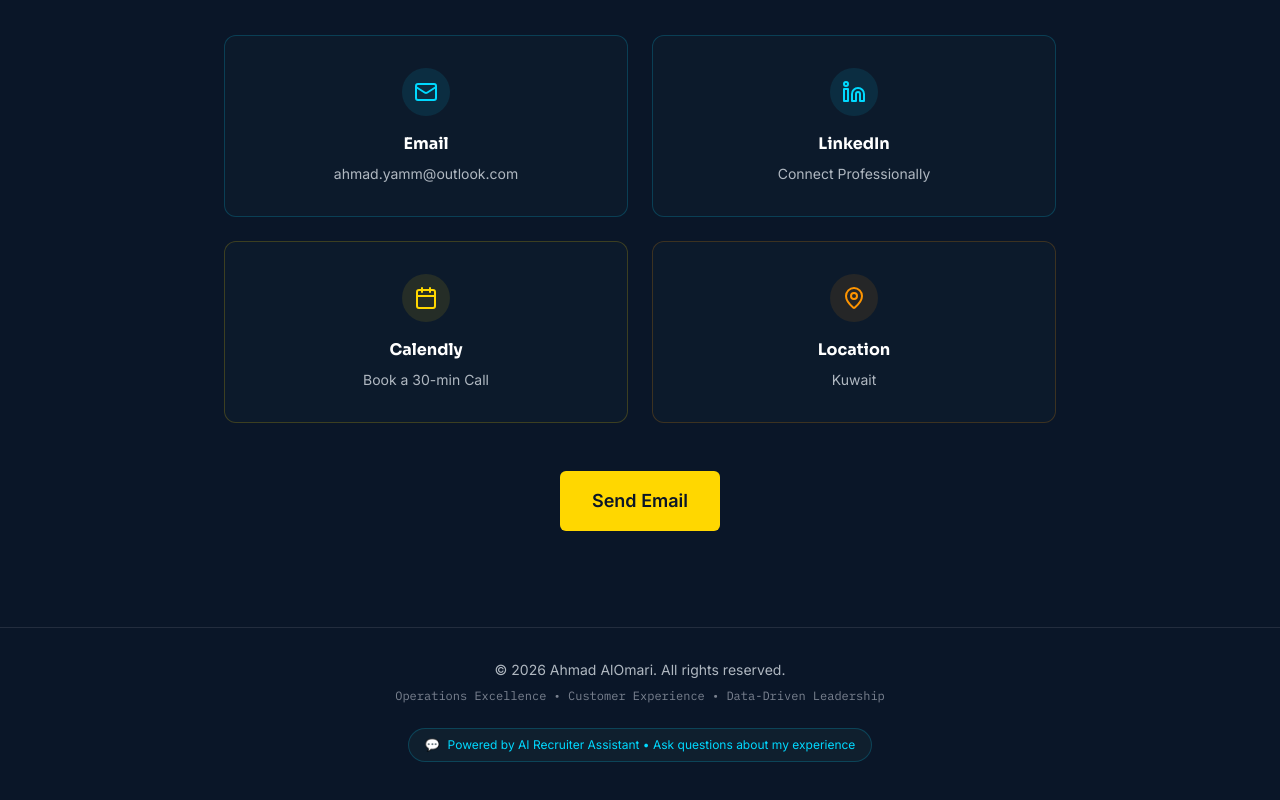
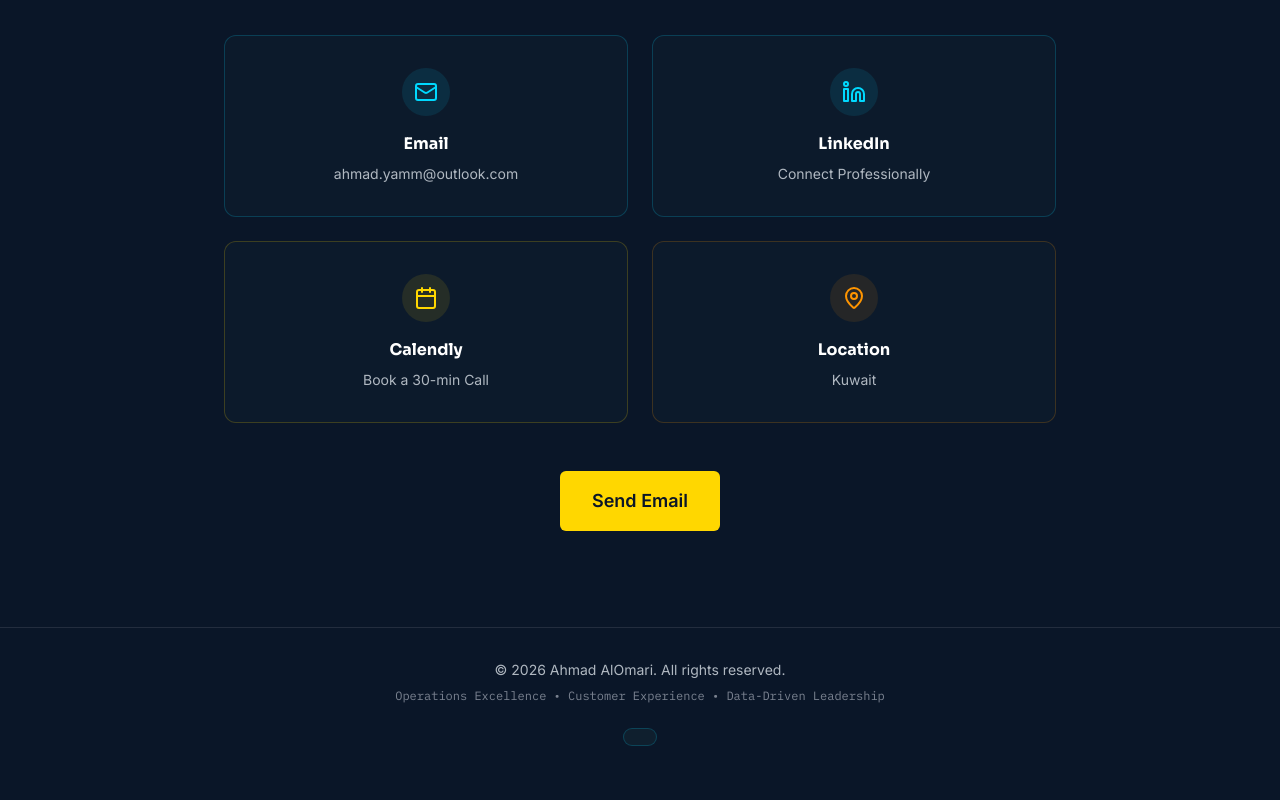
Before and after one commit to Dec1312/My-website, a React (Vite) app: page / in a window 1280 px wide. Shown: the part 4907-5707 px from the top of the page. Built offline with nearby package versions, Linux system fonts and the light colour scheme.

Commit message:
Update ContactSection.tsx

```diff
--- a/src/components/ContactSection.tsx
+++ b/src/components/ContactSection.tsx
@@ -97,7 +97,7 @@ export function ContactSection() {
             Operations Excellence • Customer Experience • Data-Driven Leadership
           </p>
           <div className="inline-flex items-center gap-2 px-4 py-2 rounded-full bg-navy-secondary border border-cyan-accent/20 text-xs text-cyan-accent">
-            <span>💬</span> Powered by AI Recruiter Assistant • Ask questions about my experience
+
           </div>
         </div>
       </footer>
```
